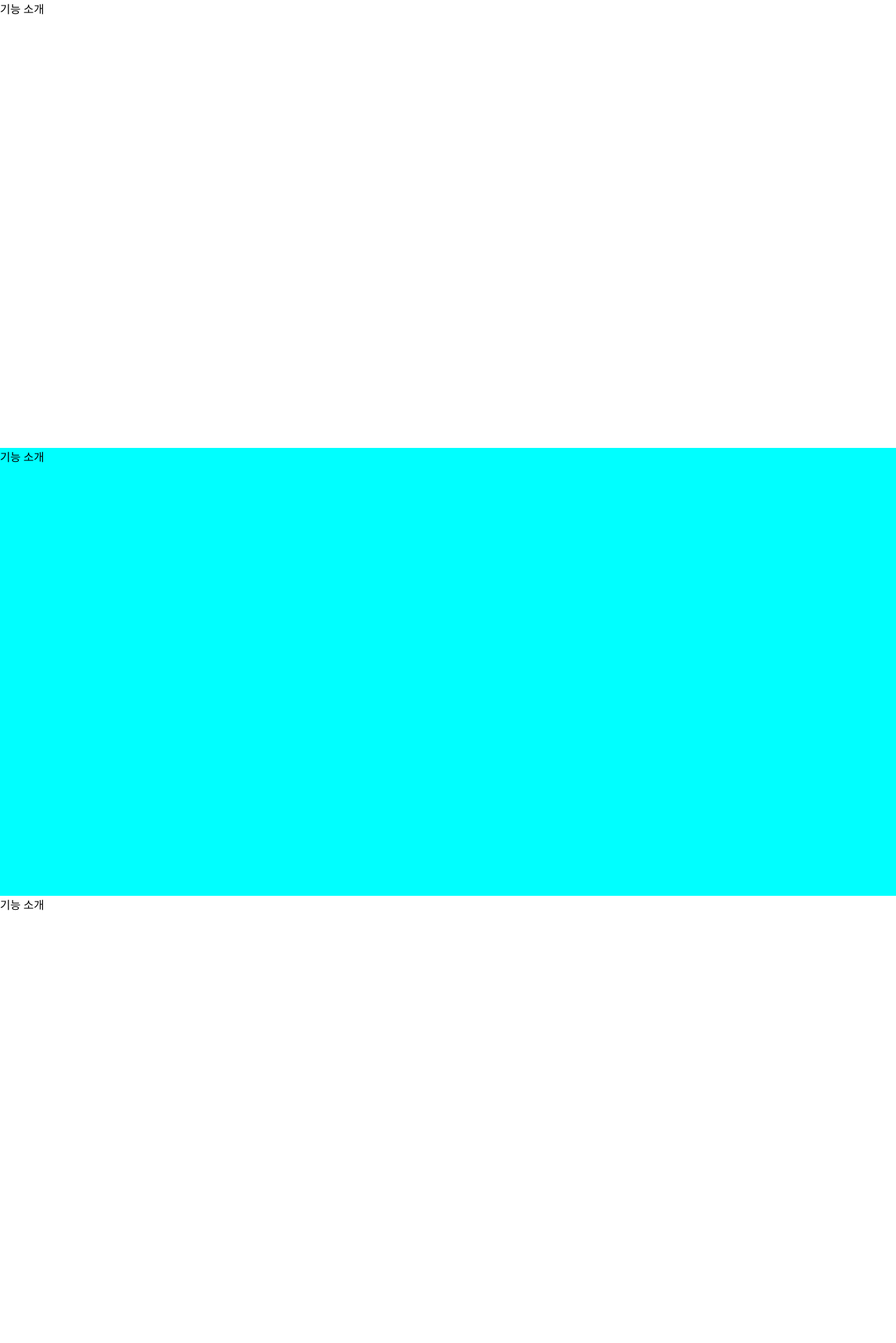
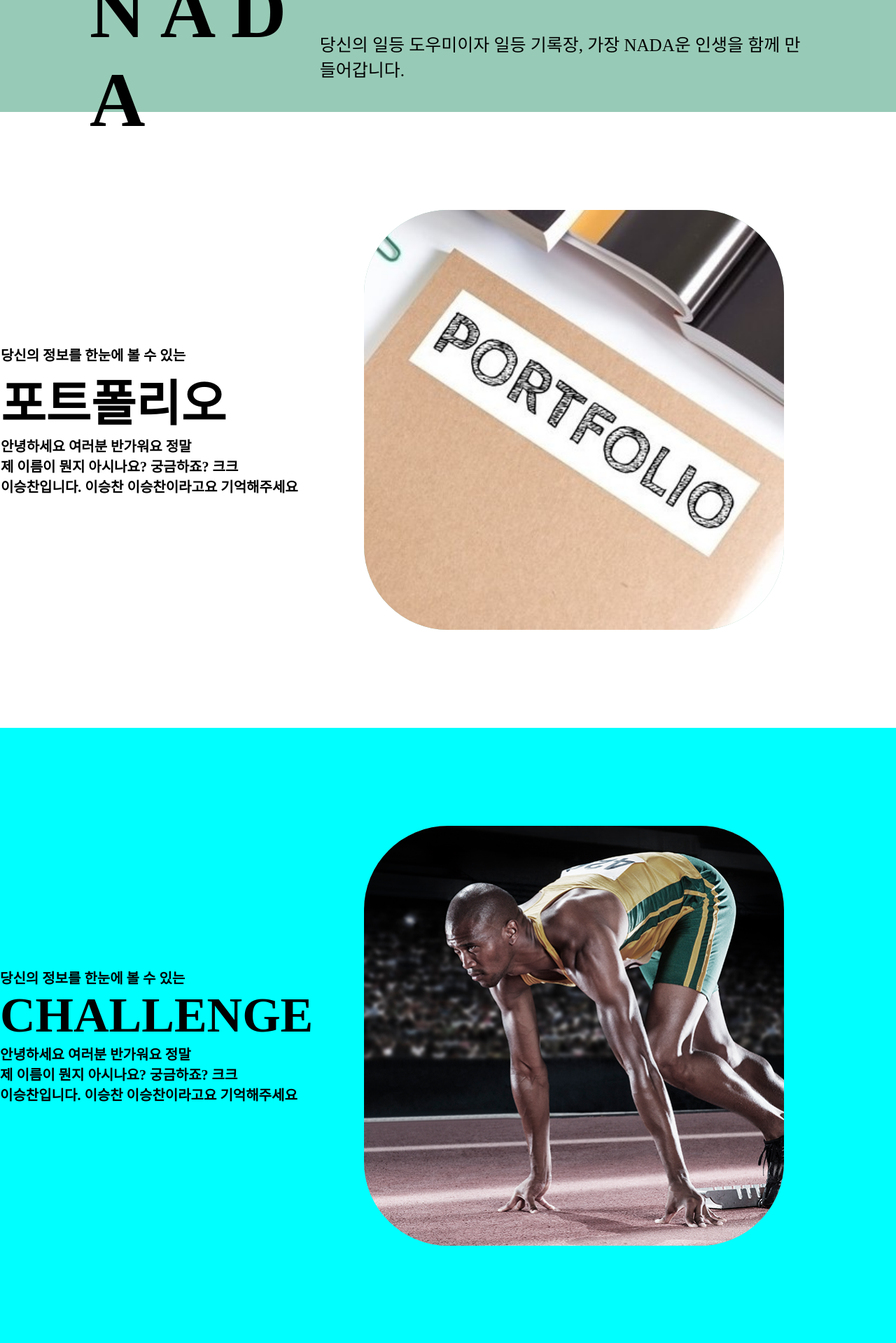
Before and after one commit to Like-lion-inha-Hackathon/nada_djagno, a Django app: page / in a window 1280 px wide. Shown: the part 576-2495 px from the top of the page at 70% size. Run offline with Django 3.2, Linux system fonts and the light colour scheme; some libraries are stand-ins or nearby versions.

Commit message:
04_1258_이승찬
intro페이지 1차 최종본

```diff
--- a/static/css/users/intro.css
+++ b/static/css/users/intro.css
@@ -53,38 +53,119 @@
   font-size: 40px;
   font-weight: 800;
   color: white;
-  top: 500px;
+  top: 50vh;
   right: 0%;
 }
 .index_two {
   width: 100%;
-  height: 80vh;
-  background-color: white;
+  height: 20vh;
+  background-color: rgb(152, 203, 183);
+  display: flex;
+  align-items: center;
+  justify-content: space-between;
+}
+.index_two_title {
+  padding-left: 10%;
+  font-size: 110px;
+  font-weight: 800;
+}
+.index_two_sub_title {
+  padding-right: 10%;
+  font-size: 25px;
 }
 .index_three {
   width: 100%;
-  height: 80vh;
-  background-color: aqua;
+  height: 110vh;
+  background-color: white;
+  display: grid;
+  grid-template-columns: 1fr 2fr;
+  grid-template-rows: 1fr;
+}
+.index_three_info {
+  display: flex;
+  justify-content: center;
+  align-items: center;
+}
+.index_three_box {
+  flex-direction: column;
+  justify-content: center;
+  align-items: center;
+}
+.index_three_sub_one_title {
+  justify-content: center;
+  align-items: center;
+  font-size: 20px;
+  font-weight: 800;
+  color: black;
+}
+.index_three_title {
+  font-size: 70px;
+  font-weight: 800;
+  color: black;
+}
+.index_three_sub_two_title {
+  font-size: 20px;
+  font-weight: 800;
+  color: black;
+}
+.index_three_window {
+  display: flex;
+  justify-content: flex-end;
+  align-items: center;
+}
+.index_three_real_window {
+  width: 75vh;
+  height: 75vh;
+  margin-right: 20vh;
+  background-color: rgb(152, 203, 183);
+  border-radius: 20%;
+  justify-content: center;
+  align-items: center;
+  font-size: 250px;
+  font-weight: bolder;
+  font-family: "Lucida Sans", "Lucida Sans Regular", "Lucida Grande",
+    "Lucida Sans Unicode", Geneva, Verdana, sans-serif;
+  display: grid;
+  grid-template-columns: 1fr;
+  grid-template-rows: 1fr 1fr;
+  color: white;
+}
+.image {
+  width: 100%;
+  height: 100%;
+  border-radius: 20%;
 }
 .index_four {
   width: 100%;
-  height: 80vh;
-  background-color: white;
+  height: 110vh;
+  background-color: aqua;
+  display: grid;
+  grid-template-columns: 1fr 2fr;
+  grid-template-rows: 1fr;
 }
 .index_five {
   width: 100%;
-  height: 80vh;
-  background-color: aqua;
+  height: 110vh;
+  background-color: white;
+  display: grid;
+  grid-template-columns: 1fr 2fr;
+  grid-template-rows: 1fr;
 }
 .index_six {
   width: 100%;
-  height: 80vh;
-  background-color: white;
+  height: 110vh;
+  background-color: aqua;
+  display: grid;
+  grid-template-columns: 1fr 2fr;
+  grid-template-rows: 1fr;
 }
 .index_seven {
   width: 100%;
-  height: 80vh;
-  background-color: aqua;
+  height: 110vh;
+  background-color: white;
+  display: grid;
+  grid-template-columns: 1fr 2fr;
+  grid-template-rows: 1fr;
 }
 .footer {
   width: 100%;
@@ -92,9 +173,8 @@
   display: flex;
   justify-content: center;
   align-items: center;
+  background-color: rgba(128, 128, 128, 0.05);
 }
 .footer_info {
-  width: 100%;
-  height: 50px;
-  background-color: rgba(128, 128, 128, 0.3);
+  font-size: 8px;
 }
--- a/templates/intro.html
+++ b/templates/intro.html
@@ -33,25 +33,92 @@
 </video>
 </div>
 <div class="index_two">
-    <span>기능 소개</span>
+    <span class="index_two_title">N A D A</span>
+    <span class="index_two_sub_title">당신의 일등 도우미이자 일등 기록장, 가장 NADA운 인생을 함께 만들어갑니다.</span>
 </div>
 <div class="index_three">
-    <span>기능 소개</span>
+    <div class="index_three_info">
+        <div class="index_three_box">
+            <div class="index_three_sub_one_title">당신의 정보를 한눈에 볼 수 있는</div>
+            <div class="index_three_title">포트폴리오</div>
+            <div class="index_three_sub_two_title">안녕하세요 여러분 반가워요 정말</div>
+            <div class="index_three_sub_two_title">제 이름이 뭔지 아시나요? 궁금하죠? 크크</div>
+            <div class="index_three_sub_two_title">이승찬입니다. 이승찬 이승찬이라고요 기억해주세요</div>
+        </div>
+    </div>
+    <div class="index_three_window">
+        <div class="index_three_real_window">
+            <img class="image" src="{% static 'image/portfolio.jpeg'%}"></img>
+        </div>
+    </div>
 </div>
 <div class="index_four">
-    <span>기능 소개</span>
+    <div class="index_three_info">
+        <div class="index_three_box">
+            <div class="index_three_sub_one_title">당신의 정보를 한눈에 볼 수 있는</div>
+            <div class="index_three_title">CHALLENGE</div>
+            <div class="index_three_sub_two_title">안녕하세요 여러분 반가워요 정말</div>
+            <div class="index_three_sub_two_title">제 이름이 뭔지 아시나요? 궁금하죠? 크크</div>
+            <div class="index_three_sub_two_title">이승찬입니다. 이승찬 이승찬이라고요 기억해주세요</div>
+        </div>
+    </div>
+    <div class="index_three_window">
+        <div class="index_three_real_window">
+            <img class="image" src="{% static 'image/challenge.png'%}"></img>
+        </div>
+    </div>
 </div>
 <div class="index_five">
-    <span>기능 소개</span>
+    <div class="index_three_info">
+        <div class="index_three_box">
+            <div class="index_three_sub_one_title">당신의 정보를 한눈에 볼 수 있는</div>
+            <div class="index_three_title">보관함</div>
+            <div class="index_three_sub_two_title">안녕하세요 여러분 반가워요 정말</div>
+            <div class="index_three_sub_two_title">제 이름이 뭔지 아시나요? 궁금하죠? 크크</div>
+            <div class="index_three_sub_two_title">이승찬입니다. 이승찬 이승찬이라고요 기억해주세요</div>
+        </div>
+    </div>
+    <div class="index_three_window">
+        <div class="index_three_real_window">
+            <img class="image" src="{% static 'image/book.jpeg'%}"></img>
+        </div>
+    </div>
 </div>
 <div class="index_six">
-    <span>기능 소개</span>
+    <div class="index_three_info">
+        <div class="index_three_box">
+            <div class="index_three_sub_one_title">당신의 정보를 한눈에 볼 수 있는</div>
+            <div class="index_three_title">기록</div>
+            <div class="index_three_sub_two_title">안녕하세요 여러분 반가워요 정말</div>
+            <div class="index_three_sub_two_title">제 이름이 뭔지 아시나요? 궁금하죠? 크크</div>
+            <div class="index_three_sub_two_title">이승찬입니다. 이승찬 이승찬이라고요 기억해주세요</div>
+        </div>
+    </div>
+    <div class="index_three_window">
+        <div class="index_three_real_window">
+            <img class="image" src="{% static 'image/portfolio.jpeg'%}"></img>
+        </div>
+    </div>
 </div>
 <div class="index_seven">
-    <span>기능 소개</span>
+    <div class="index_three_info">
+        <div class="index_three_box">
+            <div class="index_three_sub_one_title">당신의 정보를 한눈에 볼 수 있는</div>
+            <div class="index_three_title">CONNECT</div>
+            <div class="index_three_sub_two_title">안녕하세요 여러분 반가워요 정말</div>
+            <div class="index_three_sub_two_title">제 이름이 뭔지 아시나요? 궁금하죠? 크크</div>
+            <div class="index_three_sub_two_title">이승찬입니다. 이승찬 이승찬이라고요 기억해주세요</div>
+        </div>
+    </div>
+    <div class="index_three_window">
+        <div class="index_three_real_window">
+            <img class="image" src="{% static 'image/portfolio.jpeg'%}"></img>
+        </div>
+    </div>
 </div>
 <footer class="footer">
-    <div class="footer_info">안녕하세요</div>
+    <span class="footer_info">인하대학교 멋쟁이사자처럼 9기   .</span>
+    <span class="footer_info">.   Developer: 임예지, 손민혁, 이규원, 이승찬</span>
 </footer>
 <script
     src="https://kit.fontawesome.com/4d118135bb.js"
```
Also changed, not shown: static/image/book.jpeg (added), static/image/challenge.png (added).
